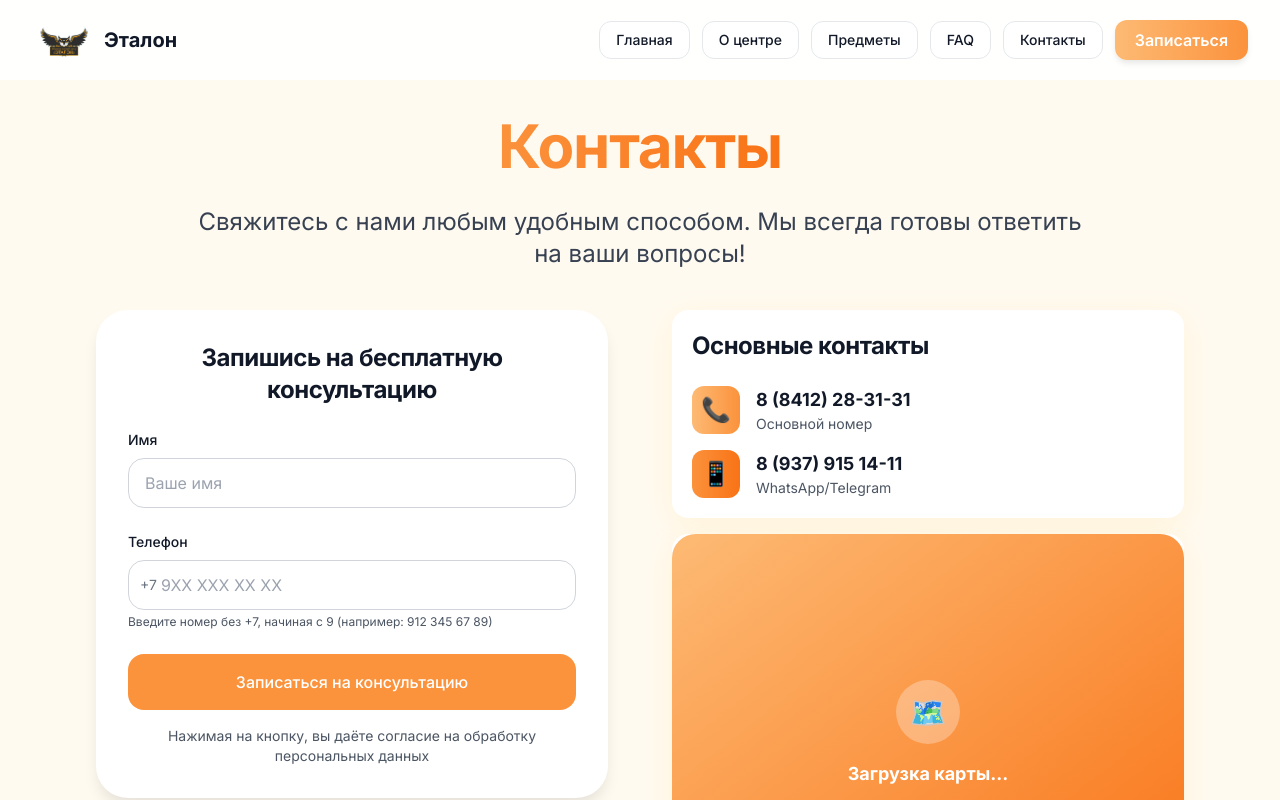
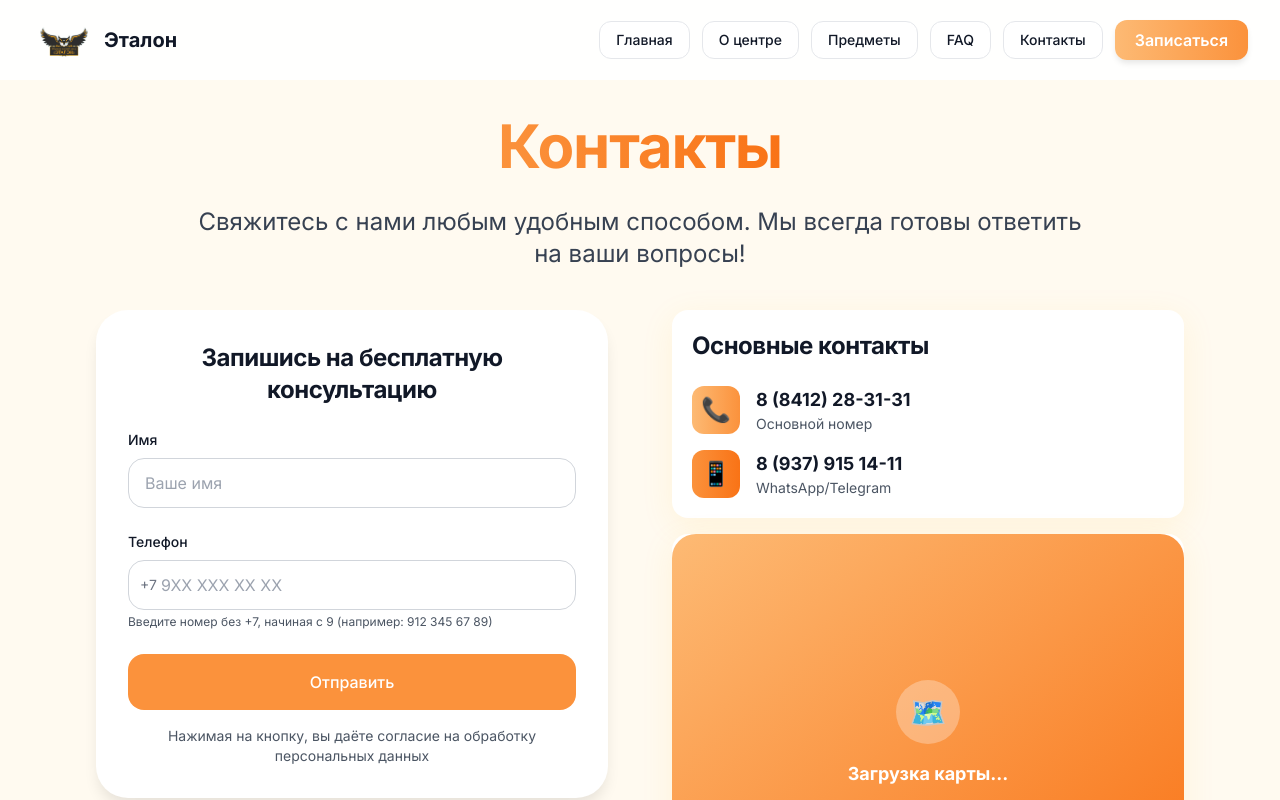
Before and after one commit to sSad1qq/site_etalon, a Next.js app: page /contacts in a window 1280 px wide. Shown: the top 800 px of the page. Built offline with nearby package versions, Linux system fonts and the light colour scheme.

Commit message:
правки_11_12_25

```diff
--- a/src/app/about/page.tsx
+++ b/src/app/about/page.tsx
@@ -50,8 +50,8 @@ export default function AboutPage() {
     },
     {
       year: "2021",
-      title: "Онлайн-платформа",
-      description: "Запуск дистанционного обучения и интерактивной платформы для учеников"
+      title: "200+ выпускников ежегодно",
+      description: "Преодолели отметку в 200 выпускников в год — стабильный рост и доверие родителей"
     },
     {
       year: "2023",
--- a/src/components/ContactForm.tsx
+++ b/src/components/ContactForm.tsx
@@ -184,7 +184,7 @@ const ContactFormInner = ({ onSuccess }: ContactFormProps, ref: React.Ref<HTMLIn
               Отправка...
             </span>
           ) : (
-            'Записаться на консультацию'
+            'Отправить'
           )}
         </button>
       </form>
```
